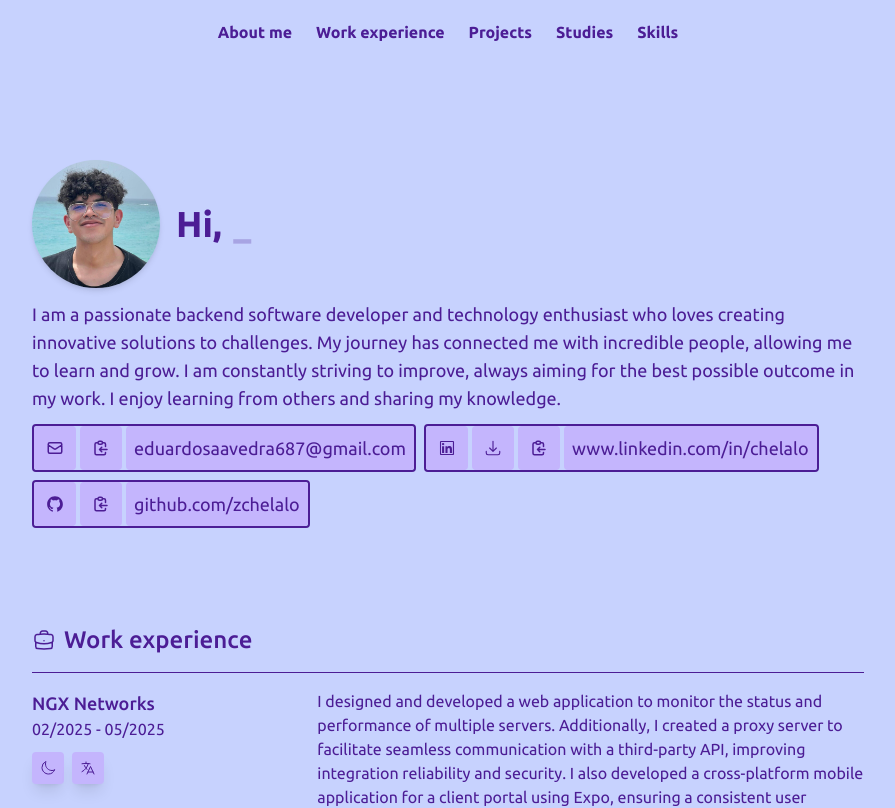
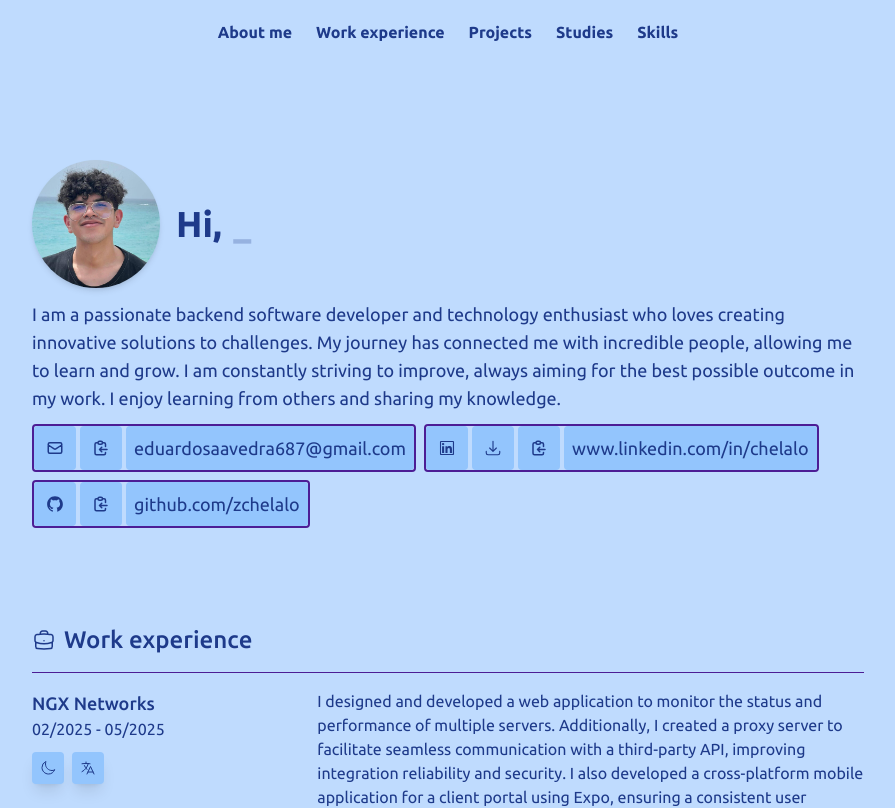
Before and after one commit to zchelalo/portfolio, a React (Vite) app: page / in a window 1280 px wide. Shown: the top 808 px of the page, without its empty margins (192-1087 px from the left). Built offline with nearby package versions, Linux system fonts and the light colour scheme.

Commit message:
update: change color purple to color blue

```diff
--- a/src/components/Layout/index.tsx
+++ b/src/components/Layout/index.tsx
@@ -23,7 +23,7 @@ function Layout({ children }: LayoutProps) {
   const { language, changeLanguage } = useLanguage()
 
   return (
-    <div className='bg-indigo-200 dark:bg-indigo-950 min-h-screen'>
+    <div className='bg-blue-200 dark:bg-blue-950 min-h-screen'>
       <div className='relative flex flex-col min-h-screen max-w-4xl mx-auto px-4 sm:px-6 lg:px-8'>
 
         <div className='hidden sm:flex'>
--- a/src/index.css
+++ b/src/index.css
@@ -11,37 +11,37 @@
 }
 
 .bg {
-  @apply bg-violet-300 dark:bg-violet-900 !important;
+  @apply bg-blue-300 dark:bg-blue-900 !important;
 }
 
 .bg-secondary {
-  @apply bg-violet-400 dark:bg-violet-800 !important;
+  @apply bg-blue-400 dark:bg-blue-800 !important;
 }
 
 .bg-hover {
-  @apply bg-violet-300 hover:bg-violet-400 dark:bg-violet-900 dark:hover:bg-violet-800 !important;
+  @apply bg-blue-300 hover:bg-blue-400 dark:bg-blue-900 dark:hover:bg-blue-800 !important;
 }
 
 .bg-hover-secondary {
-  @apply bg-violet-400 hover:bg-violet-500 dark:bg-violet-700 dark:hover:bg-violet-600 !important;
+  @apply bg-blue-400 hover:bg-blue-500 dark:bg-blue-700 dark:hover:bg-blue-600 !important;
 }
 
 .bg-active {
-  @apply bg-violet-400 dark:bg-violet-800 !important;
+  @apply bg-blue-400 dark:bg-blue-800 !important;
 }
 
 .text {
-  @apply text-violet-900 dark:text-violet-300 !important;
+  @apply text-blue-900 dark:text-blue-300 !important;
 }
 
 .text-secondary {
-  @apply text-violet-950 dark:text-violet-200 !important;
+  @apply text-blue-950 dark:text-blue-200 !important;
 }
 
 .text-hover {
-  @apply text-violet-900 hover:text-violet-700 dark:text-violet-300 dark:hover:text-violet-500 cursor-pointer !important;
+  @apply text-blue-900 hover:text-blue-700 dark:text-blue-300 dark:hover:text-blue-500 cursor-pointer !important;
 }
 
 .text-active {
-  @apply text-violet-700 dark:text-violet-500 !important;
+  @apply text-blue-700 dark:text-blue-500 !important;
 }
```
